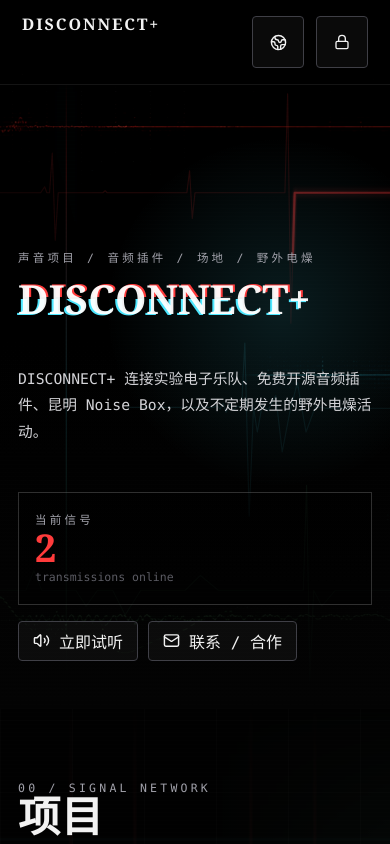
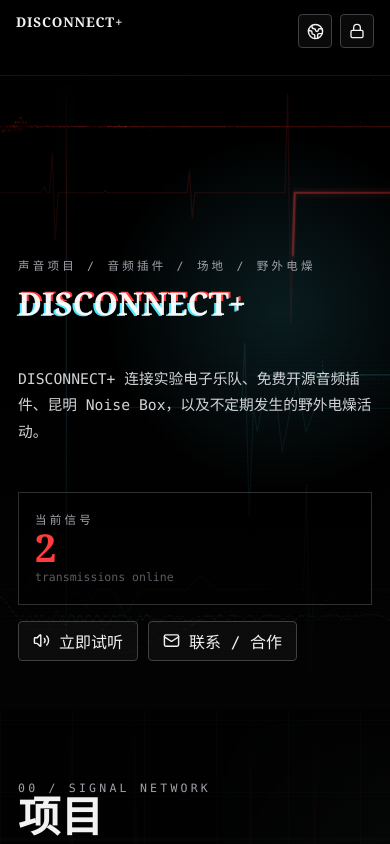
Before and after one commit to levittliwenye-eng/disconnect-plus-site, a Next.js app: page / in a window 390 px wide. Shown: the top 844 px of the page. Built offline with nearby package versions, Linux system fonts and the light colour scheme; no server answers.

Commit message:
Import rebuilt DISCONNECT+ Cloudflare site
Snapshot from local commit 8d8e309a95b240850abf87073ceeb4ef2bc728b2. Direct git push to github.com:443 was unavailable from this machine.

```diff
--- a/app/globals.css
+++ b/app/globals.css
@@ -1403,9 +1403,15 @@ button:disabled {
 @media (max-width: 980px) {
   .nav {
     align-items: flex-start;
+    gap: 12px;
     grid-template-columns: 1fr auto;
     min-height: 76px;
     padding: 16px 22px;
+  }
+
+  .nav .icon-button {
+    min-height: 44px;
+    width: 44px;
   }
 
   .nav-links {
@@ -1524,17 +1530,66 @@ button:disabled {
   }
 }
 
+@media (max-width: 560px) {
+  .hero h1 {
+    font-size: 2.45rem;
+  }
+}
+
 @media (max-width: 430px) {
   .brand-mark {
-    font-size: 1rem;
-    letter-spacing: 0.12em;
+    font-size: 0.84rem;
+    letter-spacing: 0.06em;
+    padding-right: 92px;
+  }
+
+  .nav {
+    padding-inline: 16px;
+  }
+
+  .nav-actions {
+    position: absolute;
+    top: 14px;
+    right: 16px;
+    gap: 8px;
+  }
+
+  .nav .icon-button {
+    min-height: 34px;
+    width: 34px;
   }
 
   .hero h1 {
-    font-size: 2.5rem;
+    font-size: 1.95rem;
   }
 
   .hero-copy {
     font-size: 0.92rem;
   }
 }
+
+@media (max-width: 360px) {
+  .brand-mark {
+    font-size: 0.76rem;
+    letter-spacing: 0.04em;
+    padding-right: 84px;
+  }
+
+  .nav {
+    padding-inline: 14px;
+  }
+
+  .nav-actions {
+    right: 14px;
+    gap: 8px;
+  }
+
+  .nav .icon-button {
+    min-height: 32px;
+    width: 32px;
+  }
+
+  .hero h1 {
+    font-size: 1.72rem;
+  }
+}
```
